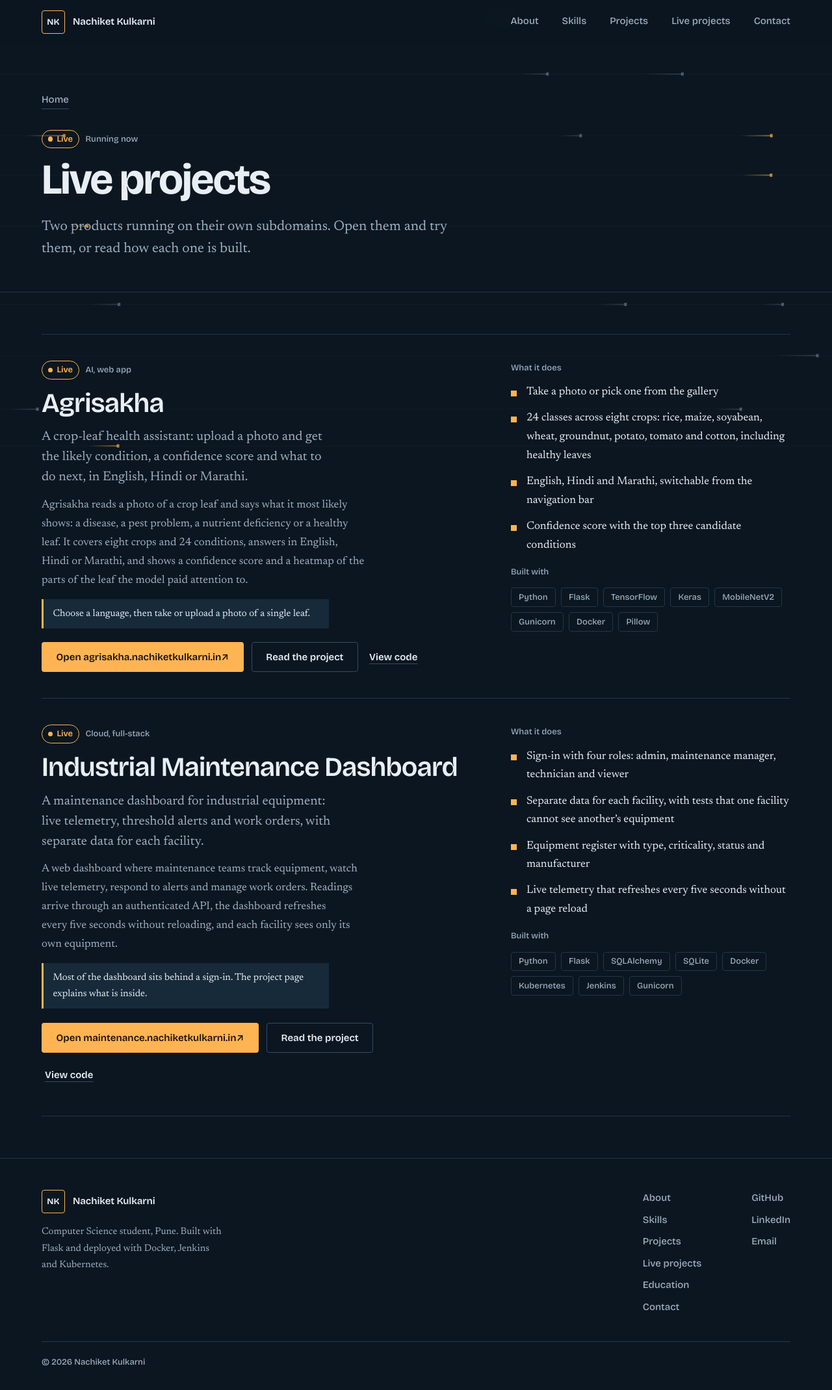
After one commit to nachikulkarni4115-cell/serverless-hub, a Flask app: page /live in a window 1280 px wide. The commit adds this page. Shown: the whole page at 65% size. Run offline with Flask 3, Linux system fonts and the light colour scheme; some libraries are stand-ins or nearby versions.

Commit message:
added new projects

```diff
--- a/app.py
+++ b/app.py
@@ -40,7 +40,7 @@ SKILLS = [
         "name": "Backend",
         "blurb": "Server-side code behind most of my projects.",
         "items": ["Python", "Flask", "FastAPI", "Node.js", "Express", "SQLAlchemy", "Pydantic"],
-        "used_in": "Cloud Campus, Milo, project management system",
+        "used_in": "Cloud Campus, Milo, project management system, Agrisakha, maintenance dashboard",
     },
     {
         "name": "Frontend",
@@ -52,24 +52,119 @@ SKILLS = [
         "name": "Cloud and DevOps",
         "blurb": "Getting an app packaged, tested and running somewhere real.",
         "items": ["AWS EC2", "AWS S3", "Docker", "Docker Compose", "Jenkins", "Kubernetes", "Git and GitHub", "Gunicorn", "Render", "Vercel"],
-        "used_in": "This portfolio, Cloud Campus, Milo",
+        "used_in": "This portfolio, Cloud Campus, Milo, maintenance dashboard, Agrisakha",
     },
     {
         "name": "Data stores",
         "blurb": "Where application and AI data lives.",
-        "items": ["PostgreSQL", "pgvector", "Supabase", "Firebase Realtime Database"],
-        "used_in": "Project management system, Milo, attendance system",
+        "items": ["PostgreSQL", "pgvector", "SQLite", "Supabase", "Firebase Realtime Database"],
+        "used_in": "Project management system, Milo, attendance system, maintenance dashboard",
     },
     {
         "name": "AI and computer vision",
         "blurb": "Language models, speech and vision libraries used in coursework.",
-        "items": ["Retrieval-augmented generation", "Ollama", "Groq API", "Gemini", "LiveKit", "Google speech APIs", "OpenCV", "face_recognition", "DeepFace"],
-        "used_in": "Voice agent, attendance system, emotion detection, Milo",
+        "items": ["Retrieval-augmented generation", "Ollama", "Groq API", "Gemini", "LiveKit", "Google speech APIs", "OpenCV", "face_recognition", "DeepFace", "TensorFlow", "Keras", "MobileNetV2"],
+        "used_in": "Voice agent, attendance system, emotion detection, Milo, Agrisakha",
     },
 ]
 
 # Order here is the order shown on the homepage. Slugs are the public URLs.
 PROJECTS = [
+    {
+        "slug": "agrisakha",
+        "title": "Agrisakha",
+        "kind": "AI, web app",
+        "year": None,
+        "term": None,
+        "team": None,
+        "live": "https://agrisakha.nachiketkulkarni.in",
+        "live_host": "agrisakha.nachiketkulkarni.in",
+        "live_note": "Choose a language, then take or upload a photo of a single leaf.",
+        "demo": None,
+        "repo": "https://github.com/nachikulkarni4115-cell/Agri-sakha",
+        "short": "A crop-leaf health assistant: upload a photo and get the likely condition, a confidence score and what to do next, in English, Hindi or Marathi.",
+        "summary": "Agrisakha reads a photo of a crop leaf and says what it most likely shows: a disease, a pest problem, a nutrient deficiency or a healthy leaf. It covers eight crops and 24 conditions, answers in English, Hindi or Marathi, and shows a confidence score and a heatmap of the parts of the leaf the model paid attention to.",
+        "problem": "Many leaf diseases look alike by eye, and a farmer often has to decide what to do before an expert can look at the crop. Agrisakha gives a quick first-level reading from a phone photo, in the language the farmer uses, along with symptoms, prevention tips and what to check next.",
+        "audience": "Farmers who want a quick first check of a leaf, in English, Hindi or Marathi, before asking an agricultural expert.",
+        "how": "The browser resizes and compresses the photo, then sends it to a Flask endpoint. The server checks that the file is a real JPG, PNG or WEBP image, corrects its phone rotation, resizes it to 224 by 224 pixels and scales the pixels the way the model expects. A MobileNetV2 model built with TensorFlow and Keras scores the photo against 24 classes. If the best score is below a 60% confidence threshold, the app does not name a disease and asks for a better photo. Otherwise it returns the top three candidates, plus symptoms, prevention tips and next steps in the chosen language. An occlusion heatmap, made by hiding patches of the leaf and measuring how much the score drops, shows which regions drove the result. Photos are processed in memory and never written to disk.",
+        "flow": [
+            {"label": "Phone or browser", "detail": "Photo taken or picked, then resized and compressed"},
+            {"label": "Flask /predict", "detail": "Checks the image, fixes rotation, resizes to 224×224"},
+            {"label": "MobileNetV2", "detail": "TensorFlow and Keras model scores 24 classes"},
+            {"label": "Result in your language", "detail": "Top three matches, confidence, advice and heatmap"},
+        ],
+        "features": [
+            "Take a photo or pick one from the gallery",
+            "24 classes across eight crops: rice, maize, soyabean, wheat, groundnut, potato, tomato and cotton, including healthy leaves",
+            "English, Hindi and Marathi, switchable from the navigation bar",
+            "Confidence score with the top three candidate conditions",
+            "Declines to guess below a confidence threshold and asks for a better photo",
+            "Symptoms, prevention and next steps for each condition",
+            "Heatmap showing which parts of the leaf influenced the result",
+            "Light and dark themes",
+        ],
+        "stack": ["Python", "Flask", "TensorFlow", "Keras", "MobileNetV2", "Gunicorn", "Docker", "Pillow", "NumPy", "JavaScript"],
+        "limits": [
+            "Every result is a first-level assessment from one photo and does not replace an agricultural expert; the app says so on each result",
+            "It only knows the 24 classes it was trained on, so a leaf outside them is matched to the nearest class or flagged as uncertain",
+            "The heatmap adds about 50 extra model passes per photo, so it can be switched off on small servers",
+            "The container runs one Gunicorn worker with two threads, which suits a small number of users at a time",
+        ],
+        "next_steps": [
+            "Add more crops and conditions",
+            "Publish the model’s measured accuracy for each class",
+        ],
+        "images": [],
+    },
+    {
+        "slug": "industrial-maintenance-dashboard",
+        "title": "Industrial Maintenance Dashboard",
+        "kind": "Cloud, full-stack",
+        "year": None,
+        "term": None,
+        "team": None,
+        "live": "https://maintenance.nachiketkulkarni.in",
+        "live_host": "maintenance.nachiketkulkarni.in",
+        "live_note": "Most of the dashboard sits behind a sign-in. The project page explains what is inside.",
+        "demo": None,
+        "repo": "https://github.com/nachikulkarni4115-cell/industrial-maintenance-dashboard",
+        "short": "A maintenance dashboard for industrial equipment: live telemetry, threshold alerts and work orders, with separate data for each facility.",
+        "summary": "A web dashboard where maintenance teams track equipment, watch live telemetry, respond to alerts and manage work orders. Readings arrive through an authenticated API, the dashboard refreshes every five seconds without reloading, and each facility sees only its own equipment.",
+        "problem": "Equipment readings, alerts and repair jobs can end up in separate tools, so a rising temperature or vibration reading is easy to miss and hard to tie to the job that fixes it. This project keeps them in one workflow: a reading crosses a threshold, an alert is raised, a technician acknowledges it and a work order tracks the repair.",
+        "audience": "Maintenance managers, technicians and read-only viewers at one or more industrial sites.",
+        "how": "Readings for temperature, vibration, pressure, rpm and current are posted as JSON to /api/v1/telemetry with a bearer token. The server validates every value, rejects NaN, infinity and out-of-range numbers, and uses an idempotency key so a retried reading is never stored twice. Each reading is checked against warning and critical thresholds for temperature, vibration, pressure and current. A breach opens an alert, and a later critical reading escalates an open warning. Technicians acknowledge and resolve alerts, and managers open work orders against equipment. The dashboard polls a no-cache JSON endpoint every five seconds to update the readings table and the headline counts. Every query is filtered by facility, and important actions are written to an audit log. A Jenkins pipeline runs the tests, builds and pushes the Docker image and updates the Kubernetes deployment.",
+        "flow": [
+            {"label": "Telemetry source", "detail": "A simulator posts readings with a bearer token; an Azure IoT Hub bridge is included for the same API"},
+            {"label": "Flask API", "detail": "Validates readings, drops duplicates and raises threshold alerts"},
+            {"label": "SQLAlchemy and SQLite", "detail": "Equipment, readings, alerts, work orders and an audit log on a persistent volume"},
+            {"label": "Dashboard", "detail": "Refreshes every five seconds, with role-based pages for each facility"},
+        ],
+        "features": [
+            "Sign-in with four roles: admin, maintenance manager, technician and viewer",
+            "Separate data for each facility, with tests that one facility cannot see another’s equipment",
+            "Equipment register with type, criticality, status and manufacturer",
+            "Live telemetry that refreshes every five seconds without a page reload",
+            "Warning and critical alerts that can be acknowledged and resolved with notes",
+            "Work orders with priority, assignee, due date and status",
+            "Audit log of important actions",
+            "Token-protected, idempotent ingestion API with strict input validation",
+            "Health and readiness endpoints for Kubernetes",
+        ],
+        "stack": ["Python", "Flask", "SQLAlchemy", "SQLite", "Docker", "Kubernetes", "Jenkins", "Gunicorn", "Flask-Login", "pytest", "Azure IoT Hub"],
+        "limits": [
+            "Readings on the live site come from a simulator, not from physical sensors",
+            "Alert thresholds are example values; real limits depend on the equipment and its manufacturer",
+            "rpm is stored but is not yet checked against thresholds",
+            "SQLite on a single persistent volume means the dashboard runs as one replica",
+            "The Azure IoT Hub bridge is packaged as a separate service template for review",
+        ],
+        "next_steps": [
+            "Move to a shared database so the dashboard can run more than one replica",
+            "Feed real sensor data through the Azure IoT Hub bridge",
+            "Set alert thresholds per equipment type",
+        ],
+        "images": [],
+    },
     {
         "slug": "project-management-rag",
         "title": "Project Management System with RAG",
@@ -317,6 +412,7 @@ ABOUT = {
         "I’m studying B.Sc. Computer Science with a Cloud Computing specialisation at MIT World Peace University in Pune. Most of what I’ve built has been team work for coursework, and the projects on this site are the clearest record of how that work has developed.",
         "It started in second year with a voice-controlled AI agent: a team project on LiveKit that chained speech recognition, a language model and speech synthesis into one real-time pipeline. Its limits (background noise, accents, a robotic voice) taught as much as its features did.",
         "Third year brought four projects across two semesters. In semester 5: Cloud Campus, a Flask study-notes platform that keeps its files in AWS S3, and a webcam attendance system built on OpenCV and Firebase. In semester 6: a project tracker with retrieval-augmented search on PostgreSQL and pgvector, and Milo, an AI study partner built with React, FastAPI and Groq.",
+        "Two more projects now run live on their own subdomains of this site: Agrisakha, a crop-leaf health assistant in English, Hindi and Marathi, and an industrial maintenance dashboard with live telemetry, alerts and work orders.",
         "Python is the thread through most of them. I enjoy the part after the code works: containers, CI/CD and getting an app running somewhere real. This portfolio is one example. It’s a Flask app that ships through Jenkins and Docker Hub to Kubernetes on AWS EC2.",
     ],
 }
@@ -445,6 +541,14 @@ def home():
     )
 
 
+@app.route("/live")
+def live_projects():
+    return render_template(
+        "live.html",
+        live=[p for p in PROJECTS if p.get("live")],
+    )
+
+
 @app.route("/projects/<slug>")
 def project_detail(slug):
     project = PROJECTS_BY_SLUG.get(slug)
--- a/static/css/style.css
+++ b/static/css/style.css
@@ -608,3 +608,37 @@ main, .site-footer { position: relative; z-index: 1; }
 .section-demos {
   margin-top: 1.1rem;
 }
+
+
+/* ---------- Live products ---------- */
+.project-group-title { font-size: var(--t-xl); margin: clamp(2rem, 5vw, 3rem) 0 1rem; }
+.project-group-title:first-of-type { margin-top: 0; }
+.badge-live {
+  display: inline-flex; align-items: center; gap: 0.4rem; margin-right: 0.6rem; padding: 0.15rem 0.55rem;
+  border: 1px solid var(--accent); border-radius: 999px; color: var(--accent); font-size: var(--t-xs); font-weight: 600;
+}
+.badge-live::before { content: ""; width: 0.45rem; height: 0.45rem; border-radius: 50%; background: var(--accent); }
+.project-live {
+  position: relative; z-index: 1; width: fit-content; font-family: var(--font-display); font-size: var(--t-sm); font-weight: 500;
+  color: var(--accent); text-decoration-color: var(--line-2);
+}
+.project-live:hover { color: var(--accent-hover); text-decoration-color: var(--accent); }
+.visually-hidden {
+  position: absolute; width: 1px; height: 1px; margin: -1px; padding: 0; overflow: hidden;
+  clip: rect(0 0 0 0); white-space: nowrap; border: 0;
+}
+@media (min-width: 900px) { .project:not(:has(.flow)) { grid-template-columns: minmax(0, 1fr); } }
+
+/* ---------- Live projects page ---------- */
+.live-section { border-top: 1px solid var(--line); padding-block: clamp(2rem, 5vw, 4rem); }
+.live-list { border-bottom: 1px solid var(--line); }
+.live-card {
+  display: grid; grid-template-columns: minmax(0, 1.2fr) minmax(0, 0.8fr); gap: 2rem clamp(2rem, 6vw, 5rem);
+  padding-block: 2.5rem; border-top: 1px solid var(--line);
+}
+.live-main, .live-side { display: grid; gap: 0.85rem; align-content: start; }
+.live-title { font-size: var(--t-2xl); }
+.live-summary { color: var(--muted); max-width: 52ch; }
+.live-note { font-size: var(--t-sm); background: var(--surface-2); border-left: 3px solid var(--accent); padding: 0.6rem 0.9rem; max-width: 52ch; }
+.live-card .project-links { display: flex; flex-wrap: wrap; gap: 0.75rem; align-items: center; margin-top: 0.5rem; }
+@media (max-width: 899px) { .live-card { grid-template-columns: minmax(0, 1fr); } }
--- a/templates/base.html
+++ b/templates/base.html
@@ -35,6 +35,7 @@
           <li><a href="{{ url_for('home') }}#about" data-section="about">About</a></li>
           <li><a href="{{ url_for('home') }}#skills" data-section="skills">Skills</a></li>
           <li><a href="{{ url_for('home') }}#projects" data-section="projects">Projects</a></li>
+          <li><a href="{{ url_for('live_projects') }}"{% if request.endpoint == 'live_projects' %} aria-current="page"{% endif %}>Live projects</a></li>
           <li><a href="{{ url_for('home') }}#contact" data-section="contact">Contact</a></li>
         </ul>
       </nav>
@@ -53,6 +54,7 @@
         <a href="{{ url_for('home') }}#about">About</a>
         <a href="{{ url_for('home') }}#skills">Skills</a>
         <a href="{{ url_for('home') }}#projects">Projects</a>
+        <a href="{{ url_for('live_projects') }}">Live projects</a>
         <a href="{{ url_for('home') }}#education">Education</a>
         <a href="{{ url_for('home') }}#contact">Contact</a>
       </nav>
--- /dev/null
+++ b/templates/live.html
@@ -0,0 +1,42 @@
+{% extends "base.html" %}
+{% block title %}Live projects | Nachiket Kulkarni{% endblock %}
+{% block description %}Two products by Nachiket Kulkarni running live on their own subdomains: Agrisakha, a crop-leaf health assistant, and an industrial maintenance dashboard.{% endblock %}
+{% block content %}
+<section class="detail-hero">
+  <div class="wrap">
+    <a class="back-link" href="{{ url_for('home') }}">Home</a>
+    <p class="project-meta"><span class="badge-live">Live</span>Running now</p>
+    <h1 class="detail-title">Live projects</h1>
+    <p class="detail-deck">Two products running on their own subdomains. Open them and try them, or read how each one is built.</p>
+  </div>
+</section>
+
+<section class="section live-section" aria-label="Live projects">
+  <div class="wrap">
+    <div class="live-list">
+      {% for project in live %}
+      <article class="live-card" data-reveal style="--d: {{ loop.index0 }}">
+        <div class="live-main">
+          <p class="project-meta"><span class="badge-live">Live</span>{{ project.kind }}</p>
+          <h2 class="live-title">{{ project.title }}</h2>
+          <p class="project-short">{{ project.short }}</p>
+          <p class="live-summary">{{ project.summary }}</p>
+          {% if project.live_note %}<p class="live-note">{{ project.live_note }}</p>{% endif %}
+          <p class="project-links">
+            <a class="btn btn-primary" href="{{ project.live }}" target="_blank" rel="noopener noreferrer">Open {{ project.live_host }} <span aria-hidden="true">↗</span><span class="visually-hidden"> (opens in a new tab)</span></a>
+            <a class="btn btn-ghost" href="{{ url_for('project_detail', slug=project.slug) }}">Read the project</a>
+            {% if project.repo %}<a class="btn btn-text" href="{{ project.repo }}" target="_blank" rel="noopener noreferrer">View code</a>{% endif %}
+          </p>
+        </div>
+        <div class="live-side">
+          <p class="side-label">What it does</p>
+          <ul class="check-list">{% for feature in project.features[:4] %}<li>{{ feature }}</li>{% endfor %}</ul>
+          <p class="side-label">Built with</p>
+          <ul class="tags tags-small">{% for tech in project.stack[:8] %}<li>{{ tech }}</li>{% endfor %}</ul>
+        </div>
+      </article>
+      {% endfor %}
+    </div>
+  </div>
+</section>
+{% endblock %}
```
Also changed, not shown: scripts/smoke_test.py (+14 -1 lines), templates/index.html (+20 -8 lines), templates/project_detail.html (+29 -15 lines).
